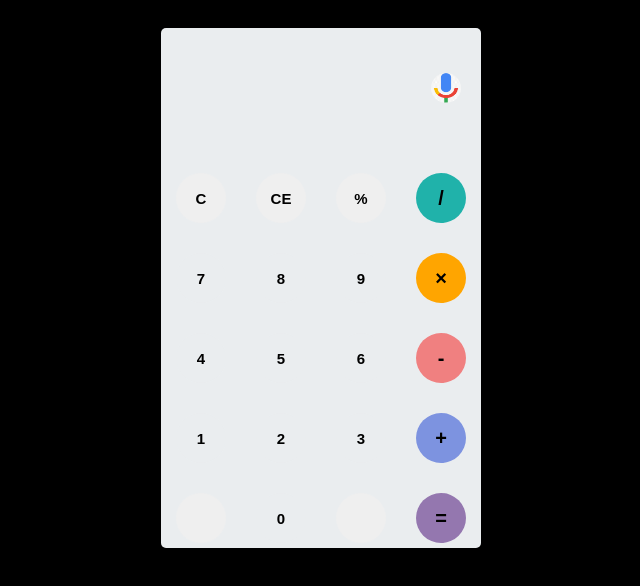
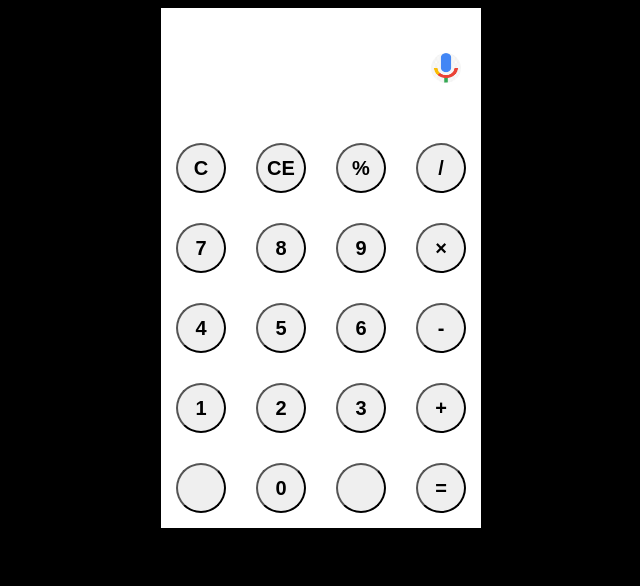
Before and after one commit to florans1807/final_calculator, a plain HTML site: page index.html in a window 1280 px wide. Shown: the whole page, without its empty margins (319-959 px from the left). Drawn offline with Linux system fonts and the light colour scheme.

Commit message:
commit 1

```diff
--- a/script2.js
+++ b/calculator.js
@@ -24,9 +24,6 @@ for(let i = 0; i < operator.length; i++) {
             let output = getOutput();
             let history = getHistory();
             if (output === "" && history !== "") {
-               /* if (isNaN(history[history.length - 1])) {
-                    history= history.substr(0,history.length-1);
-                }*/
                 history= history.substr(0,history.length-1);
             }
             if (output !== "" || history !== "") {
@@ -56,21 +53,14 @@ let microphone = document.getElementById("microphone");
 microphone.onclick = function () {
     let recognition = new (window.SpeechRecognition || window.webkitSpeechRecognition
         || window.mozSpeechRecognition || window.msSpeechRecognition)();
-    recognition.lang = 'ru-Ru';
+    recognition.lang = 'en-US';
     recognition.start();
-    operations = {"$times": "*"}
-    recognition.onresult = function (event) {
+    recognition.onresult = (event) => {
         let input = event.results[0][0].transcript;
-        if (input.includes("0x445")) {
-            input = input.replace("0x445", "*");
-        }
-        /*for (property in operations) {
-            input = input.replace(property, operations[property]);
-        }*/
         document.getElementById("output-text").innerText=input;
         setTimeout(function () {
             evaluate(input);
-        }, 4000);
+        }, 2000);
     }
     function evaluate(input) {
         try {
--- a/index2.html
+++ b/index.html
@@ -1,7 +1,7 @@
 <!DOCTYPE html>
-<html>
+<html lang="ru">
 <head>
-    <link rel="stylesheet" type="text/css" href="style2.css">
+    <link rel="stylesheet" type="text/css" href="style.css">
     <title>Voice calculator</title>
 </head>
 <body>
@@ -44,6 +44,6 @@
     </div>
 </div>
 
-<script src="script2.js"></script>
+<script src="calculator.js"></script>
 </body>
 </html>
--- /dev/null
+++ b/style.css
@@ -0,0 +1,53 @@
+body{
+    background-color: black;
+    font-family: serif;
+}
+#calc{
+    width: 320px;
+    height: 520px;
+    background-color: white;
+    margin: auto;
+}
+#result{
+    height: 120px;
+}
+#history{
+    text-align: right;
+    height: 20px;
+    margin: 0 20px;
+    font-size: 20px;
+    color: #919191;
+}
+#output{
+    text-align: right;
+    font-size: 30px;
+    height: 60px;
+    margin: 10px 20px;
+}
+#text_res{
+    width: 250px;
+    height: 120px;
+    float: left;
+}
+#microphone{
+    height: 30px;
+    width: 30px;
+    float: right;
+    background-image: url(micro.jpg);
+    background-size: 100% 100%;
+    border-radius: 60%;
+    margin: 20px;
+    margin-top: 45px;
+}
+#keyboard{
+    height: 400px;
+}
+.operator, .number, .space{
+    width: 50px;
+    height: 50px;
+    margin: 15px;
+    float: left;
+    border-radius: 50%;
+    font-weight: 900;
+    font-size: 20px;
+}
--- a/style2.css
+++ /dev/null
@@ -1,112 +0,0 @@
-body{
-    font-family: 'Open Sans',sans-serif;
-    background-color: black;
-
-    /*font-family: serif;*/
-}
-#calc{
-    width: 320px;
-    height: 520px;
-    background-color: #eaedef;
-    margin: 0 auto;
-    top: 20px;
-    position: relative;
-    border-radius: 5px;
-    box-shadow: 0 4px 8px 0 rgba(0, 0, 0, 0.2), 0 6px 20px 0 rgba(0, 0, 0, 0.19);
-
-    /*width: 320px;
-    height: 520px;
-    background-color: white;
-    margin: auto;*/
-}
-#result{
-    height: 130px;
-}
-#history{
-    text-align: right;
-    height: 20px;
-    margin: 0 20px;
-    padding-top: 20px;
-    font-size: 15px;
-    color: #919191;
-
-    /*text-align: right;
-    height: 20px;
-    margin: 0 20px;
-    font-size: 20px;
-    color: #919191;*/
-}
-#output{
-    text-align: right;
-    font-size: 30px;
-    height: 60px;
-    margin: 10px 20px;
-}
-#text_res{
-    width: 250px;
-    height: 120px;
-    float: left;
-}
-#microphone{
-    height: 30px;
-    width: 30px;
-    float: right;
-    background-image: url(micro.jpg);
-    background-size: 100% 100%;
-    border-radius: 50%;
-
-    margin: 20px;
-    margin-top: 45px;
-}
-#keyboard{
-    /*background-color: blue;*/
-    height: 400px;
-}
-.operator, .number, .space{
-    width: 50px;
-    height: 50px;
-    margin: 15px;
-    float: left;
-    border-radius: 50%;
-    border-width: 0;
-    font-weight: bold;
-    font-size: 15px;
-
-    /*height: 50px;
-    width: 50px;
-    margin: 15px;
-    float: left;
-    font-size: 25px;*/
-}
-.number, .empty{
-    background-color: #eaedef;
-}
-.number, .operator{
-    cursor: pointer;
-}
-.operator:active, .number:active{
-    font-size: 13px;
-}
-.operator:focus, .number:focus, .empty:focus {
-    outline: 0;
-}
-button:nth-child(4){
-    font-size: 20px;
-    background-color: #20b2aa;
-}
-button:nth-child(8){
-    font-size: 20px;
-    background-color: #ffa500;
-}
-button:nth-child(12){
-    font-size: 20px;
-    background-color: #f08080;
-}
-button:nth-child(16){
-    font-size: 20px;
-    background-color: #7d93e0;
-}
-button:nth-child(20){
-    font-size: 20px;
-    background-color: #9477af;
-}
```
